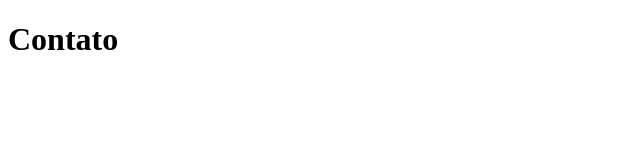
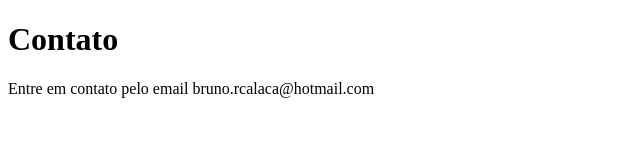
Before and after one commit to brunorcalaca/sistema-de-cadastro, a plain HTML site: page contato.html in a window 1280 px wide. Shown: the whole page, without its empty margins (0-640 px from the left). Drawn offline with Linux system fonts and the light colour scheme.

Commit message:
Add email contatc

```diff
--- a/contato.html
+++ b/contato.html
@@ -9,6 +9,7 @@
 <body>
 
     <h1>Contato</h1>
+    <p>Entre em contato pelo email bruno.rcalaca@hotmail.com</p>
 
 </body>
 </html>
```
